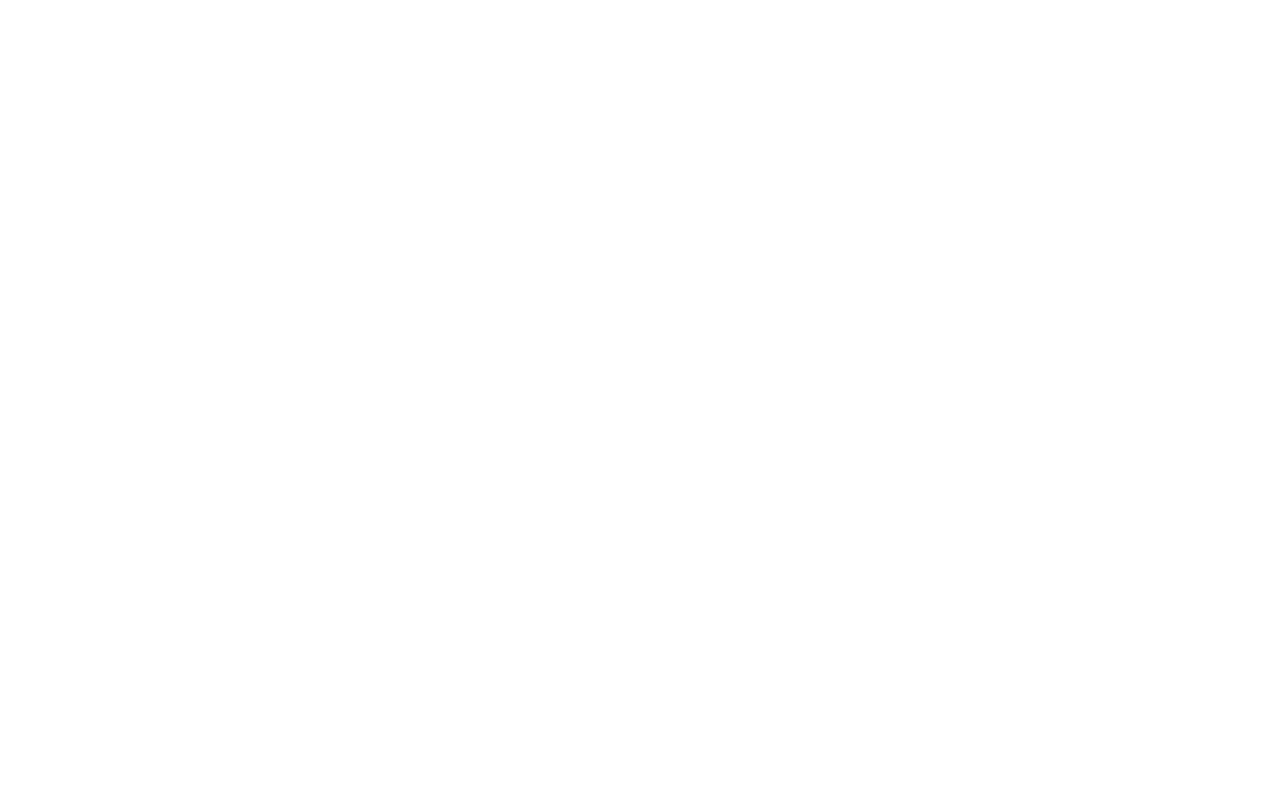
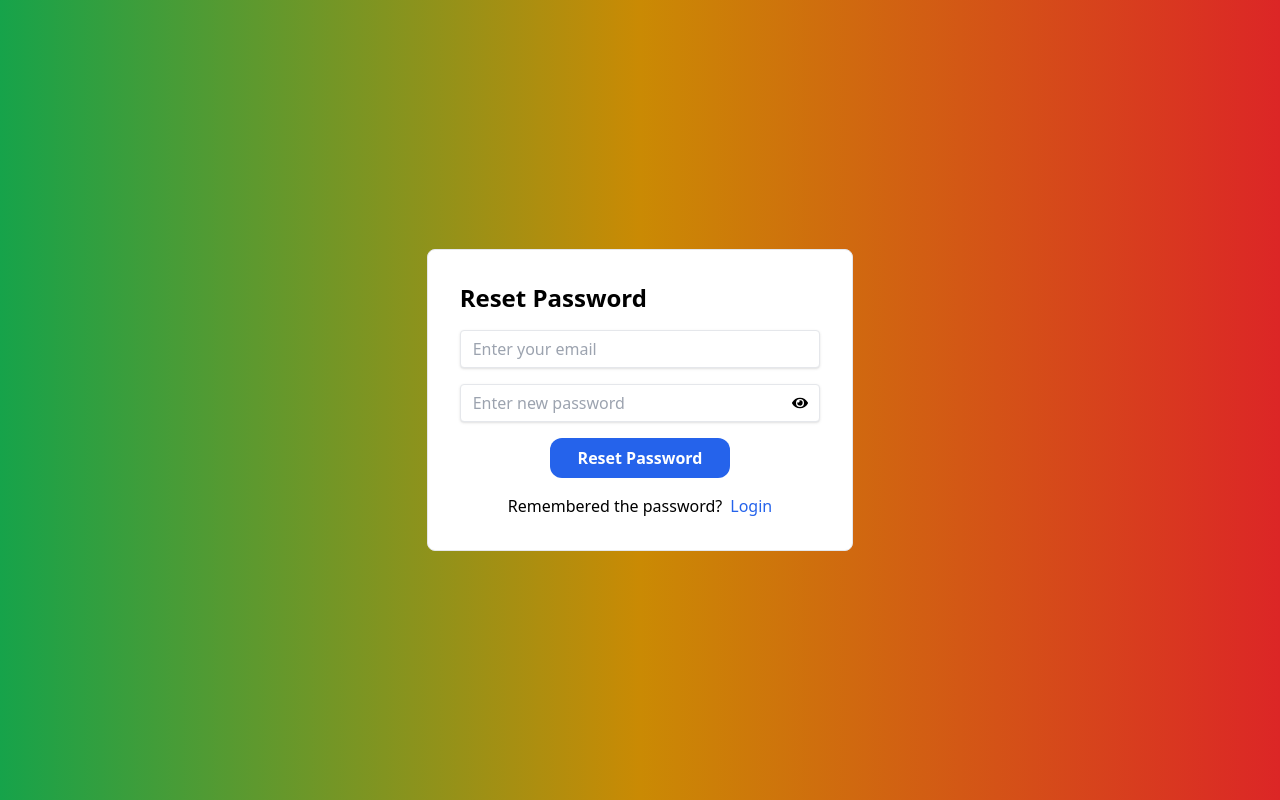
Before and after one commit to ErickGichuki/Daniel-Interior-designs, a React (Create React App) app in the folder client/: page /reset_password in a window 1280 px wide. Before the commit this address had no page. Built offline with nearby package versions, Linux system fonts and the light colour scheme; the HTML template or start-up script is replaced by a standard one.

Commit message:
feat:Add forgot password component

```diff
--- a/client/src/App.js
+++ b/client/src/App.js
@@ -6,6 +6,7 @@
 import Services from './pages/Services';
 import Signup from './components/Signup';
 import Login from './components/Login';
+import ResetPassword from './components/ForgotPassword';
 
 function App() {
   return (
@@ -17,6 +18,7 @@
         <Route path='/contact' element={<Contact/>} />
         <Route path='/services' element={<Services/>} />
         <Route path='/login' element={<Login/>}/>
+        <Route path='/reset_password' element={<ResetPassword/>}/>
       </Routes>
     </Router>
   );
--- /dev/null
+++ b/client/src/components/ForgotPassword.js
@@ -0,0 +1,116 @@
+import React, { useState } from 'react';
+import { useFormik } from 'formik';
+import * as Yup from 'yup';
+import axios from 'axios';
+import { useNavigate } from 'react-router-dom';
+import { FaEye, FaEyeSlash } from 'react-icons/fa';
+import { Link } from 'react-router-dom';
+
+function ResetPassword() {
+    const [showPassword, setShowPassword] = useState(false);
+    const [message, setMessage] = useState(null);
+    const navigate = useNavigate();
+
+    const formik = useFormik({
+        initialValues: {
+            email: '',
+            newPassword: ''
+        },
+        validationSchema: Yup.object({
+            email: Yup.string().email('Invalid email').required('Email is required'),
+            newPassword: Yup.string().required('New password is required')
+        }),
+        onSubmit: async (values) => {
+            try {
+                const response = await axios.post('/reset_password', {
+                    email: values.email,
+                    new_password: values.newPassword
+                });
+                if (response.status === 200) {
+                    setMessage('Password has been reset successfully.');
+                    navigate('/login');
+                }
+            } catch (error) {
+                setMessage(error.response?.data?.message || 'Error resetting password.');
+            }
+        }
+    });
+
+    const toggleShowPassword = () => {
+        setShowPassword(prevState => !prevState);
+    };
+
+    return (
+        <div className='min-h-screen flex flex-col items-center justify-center bg-gradient-to-r from-green-600 via-yellow-600 to-red-600'>
+            <div className='w-1/3 p-8 border bg-white rounded-lg'>
+                <h3 className='text-2xl font-bold mb-4'>Reset Password</h3>
+                {message && (
+                    <p className={
+                        message.includes('successfully')
+                        ? 'text-green-500 text-center mb-4'
+                        : 'text-red-500 text-center mb-4'
+                    }>
+                        {message}
+                    </p>
+                )}
+                <form onSubmit={formik.handleSubmit}>
+                    <div className='mb-4'>
+                        <input
+                            className='shadow appearance-none border rounded w-full py-2 px-3 text-gray-700 leading-tight focus:outline-none focus:shadow-outline'
+                            type='email'
+                            name='email'
+                            placeholder='Enter your email'
+                            onChange={formik.handleChange}
+                            onBlur={formik.handleBlur}
+                            value={formik.values.email}
+                        />
+                        {formik.touched.email && formik.errors.email && (
+                            <p className='text-red-500'>{formik.errors.email}</p>
+                        )}
+                    </div>
+                    <div className='mb-4 relative'>
+                        <input
+                            className='shadow appearance-none border rounded w-full py-2 px-3 text-gray-700 leading-tight focus:outline-none focus:shadow-outline'
+                            type={showPassword ? 'text' : 'password'}
+                            name='newPassword'
+                            placeholder='Enter new password'
+                            onChange={formik.handleChange}
+                            onBlur={formik.handleBlur}
+                            value={formik.values.newPassword}
+                        />
+                        <button
+                            type='button'
+                            className='absolute inset-y-0 right-0 pr-3 flex items-center leading-5'
+                            onClick={toggleShowPassword}
+                            aria-label={showPassword ? 'Hide password' : 'Show password'}
+                        >
+                            {showPassword ? <FaEyeSlash /> : <FaEye />}
+                        </button>
+                        {formik.touched.newPassword && formik.errors.newPassword && (
+                            <p className='text-red-500'>{formik.errors.newPassword}</p>
+                        )}
+                    </div>
+                    <div className='flex items-center justify-center'>
+                        <button
+                            type='submit'
+                            className='bg-blue-600 hover:bg-blue-800 text-white font-bold py-2 px-7 rounded-xl focus:outline-none focus:shadow-outline'
+                        >
+                            Reset Password
+                        </button>
+                    </div>
+                    <div className='flex items-center justify-center mt-4'>
+                        <p className='mr-2'>Remembered the password?</p>
+                        <Link
+                        to='/login' className='text-blue-600 hover:text-blue-700 cursor-pointer'
+                        >
+                            Login
+
+                        </Link>
+                    </div>
+                </form>
+            </div>
+        </div>
+    );
+}
+
+export default ResetPassword;
--- a/client/src/components/Login.js
+++ b/client/src/components/Login.js
@@ -97,6 +97,9 @@
                 </button>
                 {formik.touched.password && formik.errors.password && <p className='text-red-500'>{formik.errors.password}</p>}
                 </div>
+              <div className='flex justify-end mb-2 mt-2'>
+                <Link to='/reset_password' className='text-blue-600 hover:text-blue-800'>Forgot Password?</Link>
+              </div>
               <div className='flex items-center justify-center'>
                 <button type='submit' className='bg-blue-600 hover:bg-blue-800 text-white font-bold py-2 px-7 rounded-xl focus:outline-none focus:shadow-outline'>
                     Log in
```
Also changed, not shown: 2 other files (tests, documents, lock files or other folders).
